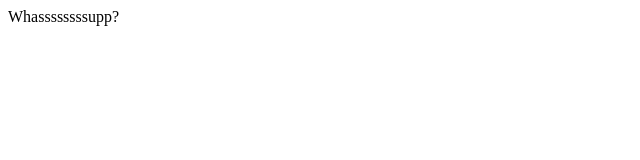
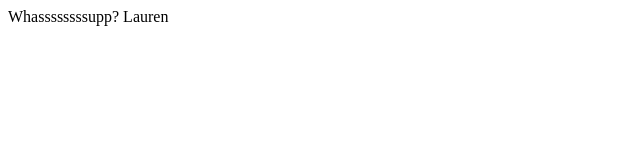
Before and after one commit to ljhaywar/graphql-test2, a plain HTML site: page hosting/files/lauren.html in a window 1280 px wide. Shown: the full height of the page, 0-640 px from the left. Drawn offline with Linux system fonts and the light colour scheme.

Commit message:
update file

```diff
--- a/hosting/files/lauren.html
+++ b/hosting/files/lauren.html
@@ -1,5 +1,5 @@
 <html>
    <body>
-      Whassssssssupp?
+      Whassssssssupp? Lauren
    </body>
 </html>
```
